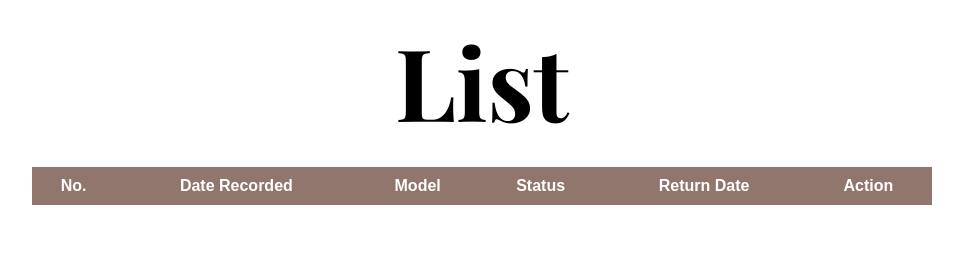
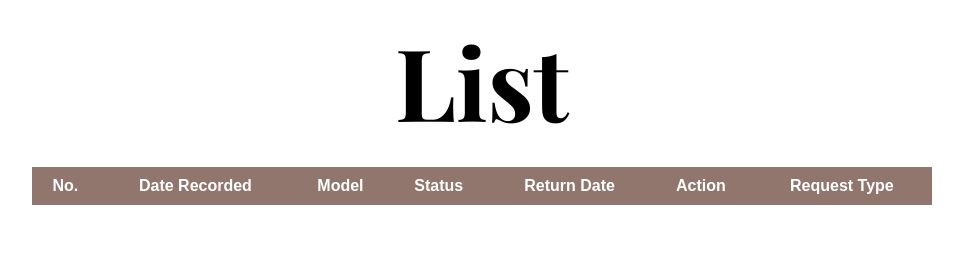
Before and after one commit to pakin6509681182/cs332_cloudfoundation, a Flask app: page /list in a window 1280 px wide. Shown: the part 107-381 px from the top of the page, without its empty margins (158-1121 px from the left). Run offline with Flask 3, Linux system fonts and the light colour scheme; the visitor is signed in with stand-in values (Sample User, id 1); data that the repository does not hold is empty; some libraries are stand-ins or nearby versions.

Commit message:
Add request type column to the records list for improved clarity

```diff
--- a/templates/list.html
+++ b/templates/list.html
@@ -71,6 +71,7 @@
                         <th>Status</th>
                         <th>Return Date</th>
                         <th>Action</th>
+                        <th>Request Type</th>
                     </tr>
                 </thead>
                 <tbody>
@@ -91,8 +92,9 @@
                                 <input type="hidden" name="due_date" value="{{ record.due_date }}">
                                 <button type="submit" class="return-btn" {% if record.status != 'approved' %}disabled{% endif %}>Return</button>
                             </form>
-                        </td>
-                    </tr>
+                        <td>
+                        <td>{{ record.type }}</td>
+                        <tr>
                     {% endfor %}
                 </tbody>
             </table>
```
